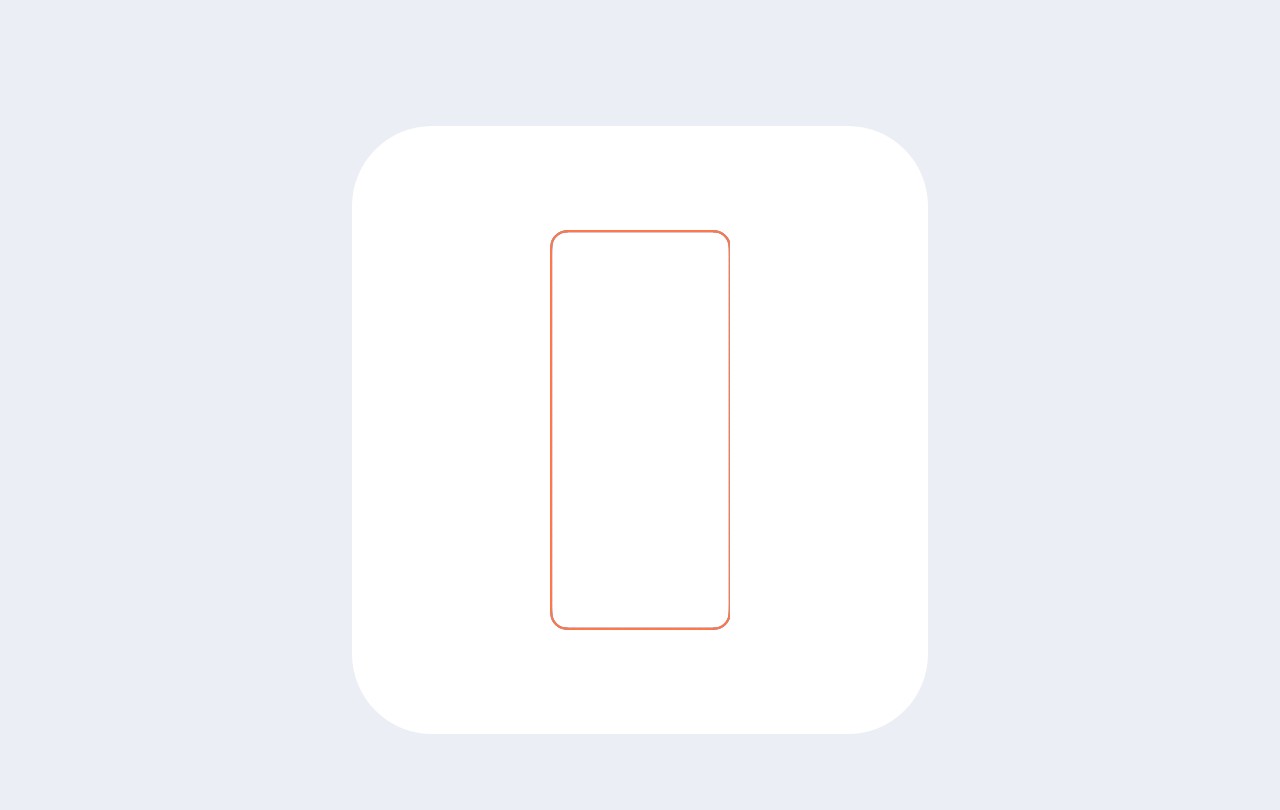
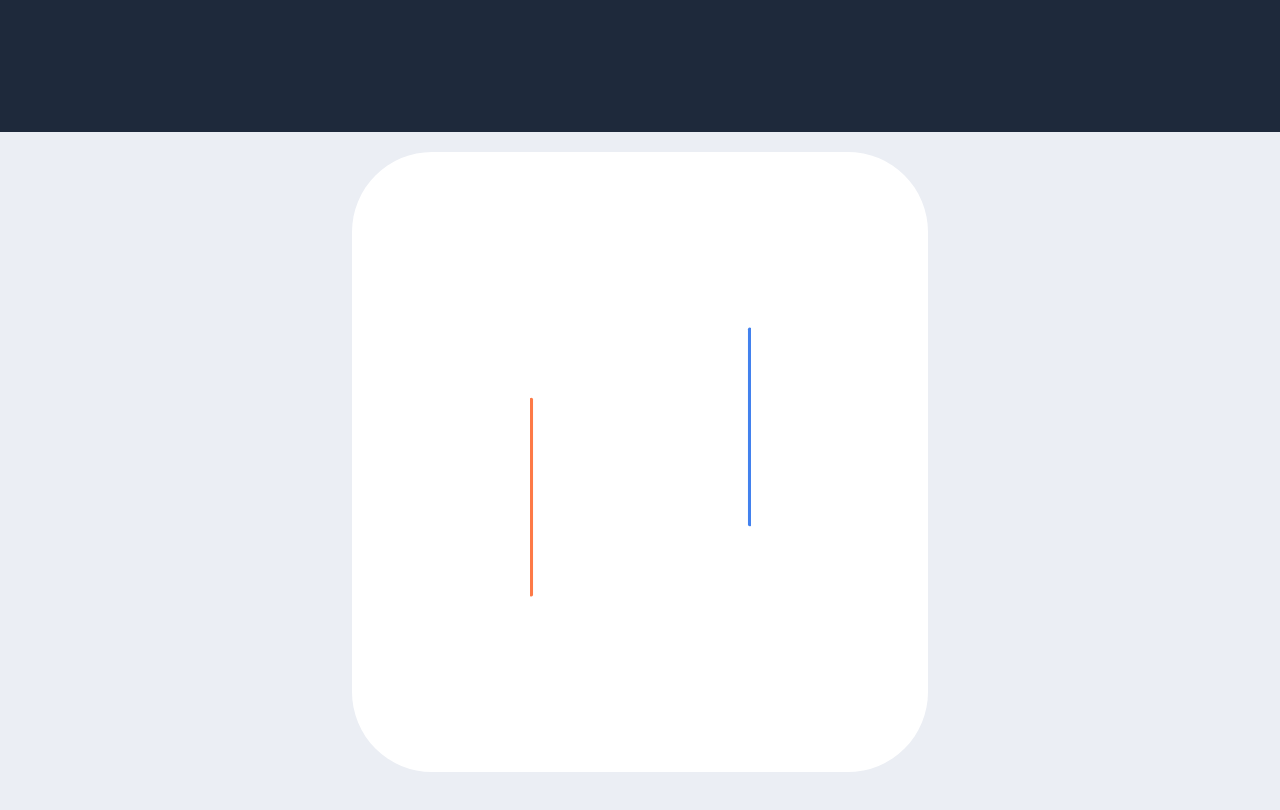
Before and after one commit to Amitrawat4532/faculticeducation, a Next.js app: page /animationbox in a window 1280 px wide. Shown: the part 780-1590 px from the top of the page. Built offline with nearby package versions, Linux system fonts and the light colour scheme.

Commit message:
final link

```diff
--- a/pages/animationbox.js
+++ b/pages/animationbox.js
@@ -1,10 +1,11 @@
+/* eslint-disable @next/next/no-img-element */
 import { motion, motionValue, useScroll, useTransform } from "framer-motion";
 import { useEffect, useState } from "react";
+import Scrollpage from "/components/Scrollpage";
 
 const Animationbox = (props) => {
-  const { scrollY } = useScroll();
+  const { scrollY, scrollYProgress } = useScroll();
   const [scrVal, setScrVal] = useState(scrollY.current);
-  const v = motionValue(scrVal);
 
   useEffect(() => {
     scrollY.onChange((latest) => {
@@ -12,29 +13,56 @@ const Animationbox = (props) => {
     });
   }, [scrollY]);
 
-  const w = useTransform(v, [150, 400], [45, 90]);
+  const v = motionValue(scrVal);
+  const w = useTransform(v, [150, 400], [45, 95]);
   const dashOff = useTransform(v, [350, 700], [-425, -925]);
-  const length = useTransform(v, [280, 0], [1010, 1]);
+  const ldArray = useTransform(v, [450, 750], [290, 1020]);
+  const lrArray = useTransform(v, [450, 750], [2000, 1020]);
+  const opacity = useTransform(v, [700, 900], [0, 1]);
+  const line = useTransform(v, [1200, 1800], [2240, 70]);
+  const hideWidth = useTransform(v, [900, 1100], [5, 0]);
+  const opacityText = useTransform(v, [1300, 1500], [0, 1]);
+  const animateText = useTransform(v, [1300, 1500], [10, 0]);
+
+  const variant = {
+    initial: { opacity: 0, y: 0 },
+    animate: { y: animateText.current, opacity: opacityText.current },
+  };
 
   // increasing container width -> 153px-> 460px from [45vw -> 90vw] can be achieved by useTransorm ==> completed
   // starting from 350 playing with strokeDashOffset and strokeDashArray to 750 ==> completed
   // after 750 we have to change background along with image inside svg initially opacity and changing to one along with background color
   // strokeDashOffset final val -> -925  initial val ->  -425
 
+  //FOR FUTURE USE(optional)
+  // const vw = Math.max(document.documentElement.clientWidth || 0, window.innerWidth || 0)
+  // const vh = Math.max(document.documentElement.clientHeight || 0, window.innerHeight || 0)
+  // console.log('width', vw, 'and length is', vh)
+
   return (
-    <section
-      className="flex items-center justify-center h-[300vh]"
-      style={{
-        background: "rgb(235,238,244)",
-      }}
-    >
+    <section className="flex flex-col m-auto items-center h-[400vh] bg-[#EBEEF4]">
+      <Scrollpage />
       <motion.div
-        className=" bg-white  mt-5 rounded-[5rem] py-16 "
+        style={{
+          background: `${
+            scrollY.current >= 800
+              ? `linear-gradient(180deg,rgba(36,69,233,${
+                  scrollYProgress.current + 5
+                }),#e3ad85 95.99%)`
+              : "white"
+          }`,
+        }}
+        className="sticky top-10  mt-5 rounded-[5rem] py-16"
         animate={{ width: `${w.current}vw` }}
-        style={{ position: "sticky" }}
       >
+        <img
+          src="/images/phone.png"
+          alt="image"
+          className="h-[578px] w-[310px] absolute  translate-x-[-50%] translate-y-[-16px] inset-x-1/2 z-10 "
+          style={{ opacity: opacity.current }}
+        />
         <svg
-          className=" h-[30rem] w-fit flex m-auto p-10 inset-0"
+          className=" h-[492px] w-[221px] relative  flex m-auto z-20"
           xmlns="http://www.w3.org/2000/svg"
           viewBox="0 0 328 725"
           height="30rem"
@@ -50,20 +78,78 @@ const Animationbox = (props) => {
             d="M51.2 2h225.6c8.994 0 15.619.002 20.855.43 5.212.425 8.871 1.264 11.965 2.84a29.997 29.997 0 0 1 13.11 13.11c1.576 3.094 2.415 6.753 2.841 11.965.427 5.236.429 11.861.429 20.855v622.6c0 8.994-.002 15.619-.429 20.855-.426 5.212-1.265 8.871-2.841 11.965a29.994 29.994 0 0 1-13.11 13.11c-3.094 1.577-6.753 2.415-11.965 2.841-5.236.427-11.861.429-20.855.429H51.2c-8.994 0-15.619-.002-20.855-.429-5.212-.426-8.871-1.264-11.965-2.841a29.997 29.997 0 0 1-13.11-13.11c-1.576-3.094-2.415-6.753-2.84-11.965C2.001 689.419 2 682.794 2 673.8V51.2c0-8.994.002-15.619.43-20.855.425-5.212 1.264-8.871 2.84-11.965A30 30 0 0 1 18.38 5.27c3.094-1.576 6.753-2.415 11.965-2.84C35.581 2.001 42.206 2 51.2 2Z"
             fill="none"
             stroke="#4281ee"
-            strokeWidth={4}
+            strokeWidth={hideWidth.current}
             strokeLinecap="round"
             strokeDashoffset={dashOff}
-            strokeDasharray={length}
+            strokeDasharray={`${ldArray.current} ${lrArray.current}`}
           />
           <motion.path
             d="M276.8 723H51.2c-8.994 0-15.619-.002-20.855-.43-5.212-.425-8.871-1.264-11.965-2.84a29.997 29.997 0 0 1-13.11-13.11c-1.576-3.094-2.415-6.753-2.841-11.965C2.002 689.419 2 682.794 2 673.8V51.2c0-8.994.002-15.619.429-20.855.426-5.212 1.265-8.871 2.841-11.965A29.994 29.994 0 0 1 18.38 5.27c3.094-1.577 6.753-2.415 11.965-2.841C35.581 2.002 42.206 2 51.2 2h225.6c8.994 0 15.619.002 20.855.429 5.212.426 8.871 1.264 11.965 2.841a29.997 29.997 0 0 1 13.11 13.11c1.576 3.094 2.415 6.753 2.84 11.965.428 5.236.43 11.861.43 20.855v622.6c0 8.994-.002 15.619-.43 20.855-.425 5.212-1.264 8.871-2.84 11.965a30 30 0 0 1-13.11 13.11c-3.094 1.576-6.753 2.415-11.965 2.84-5.236.428-11.861.43-20.855.43Z"
             fill="none"
             stroke="#fd7a47"
+            strokeWidth={hideWidth.current}
+            strokeLinecap="round"
+            strokeDashoffset={dashOff}
+            strokeDasharray={`${ldArray.current} ${lrArray.current}`}
+          />
+        </svg>
+
+        <motion.h1
+          initial="initial"
+          animate="animate"
+          variants={variant}
+          className=" hidden md:block lg:text-5xl md:text-4xl text-2xl leading-none text-white absolute top-[25%] right-[calc(60%+15vh)] text-right w-[5rem] md:w-[10rem] lg:w-[12rem] font-normal"
+        >
+          Smooth Stable Seamless
+        </motion.h1>
+        {/* div */}
+        <motion.div
+          initial="initial"
+          animate="animate"
+          variants={variant}
+          className="hidden md:block absolute w-[10rem] md:w-[12rem] top-[45%] text-white left-[calc(60%+15vh)]"
+        >
+          <h2 className="text-xl md:text-2xl  lg:text-3xl leading-none">
+            Elevate your experience
+          </h2>
+          <p className="text-xs md:text-sm lg:w-[18rem] lg:text-base w-[14rem] mt-4 ">
+            OxygenOS glides like silk with next-gen core stability and enhanced
+            reliability. System-level performance is sublimely smooth with
+            HyperBoost and AI System Booster, elevating mobile gaming while
+            ensuring smooth app opening.
+          </p>
+        </motion.div>
+
+        <svg
+          id="ksp-line"
+          className="w-full transform top-1/2 left-0 -translate-y-1/2  absolute ksp-line pc-only z-0"
+          viewBox="0 0 1840 618"
+          fill="none"
+          xmlns="http://www.w3.org/2000/svg"
+        >
+          <motion.path
+            className="path"
+            opacity="0.8"
+            d="M-108 532.5C-108 532.5 52.0001 524.5 106 524.5C402 524.5 462 740.5 696 508.5C930 276.5 1244 138.282 1307 109.5C1370 80.7183 1543 29.5002 1692 10.5008C1841 -8.49862 1948 10.5009 1948 10.5009"
+            stroke="url(#paint0_linear_1095_27984)"
             strokeWidth={4}
             strokeLinecap="round"
-            strokeDashoffset={dashOff}
-            strokeDasharray={length}
+            strokeDashoffset={line.current}
+            strokeDasharray="2239.341552734375"
           />
+          <defs>
+            <linearGradient
+              id="paint0_linear_1095_27984"
+              x1="1039.48"
+              y1="12.256"
+              x2="2794.07"
+              y2="0.0944021"
+              gradientUnits="userSpaceOnUse"
+            >
+              <stop stopColor="white" />
+              <stop offset={1} stopColor="white" stopOpacity={0} />
+            </linearGradient>
+          </defs>
         </svg>
       </motion.div>
     </section>
@@ -71,5 +157,3 @@ const Animationbox = (props) => {
 };
 
 export default Animationbox;
-
-// How to make a horizontal scroll using Next.JS - GSAPhttps://greensock.com › Forums › GSAP
```
